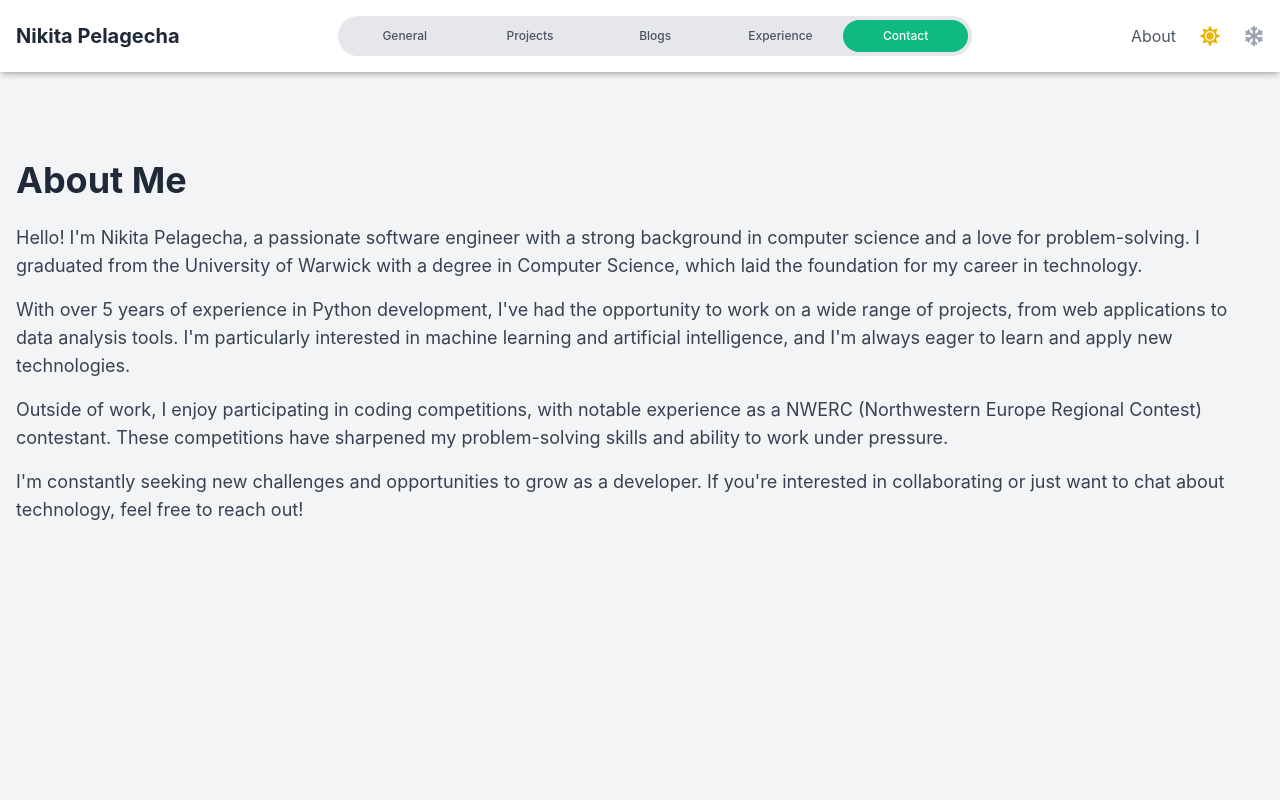
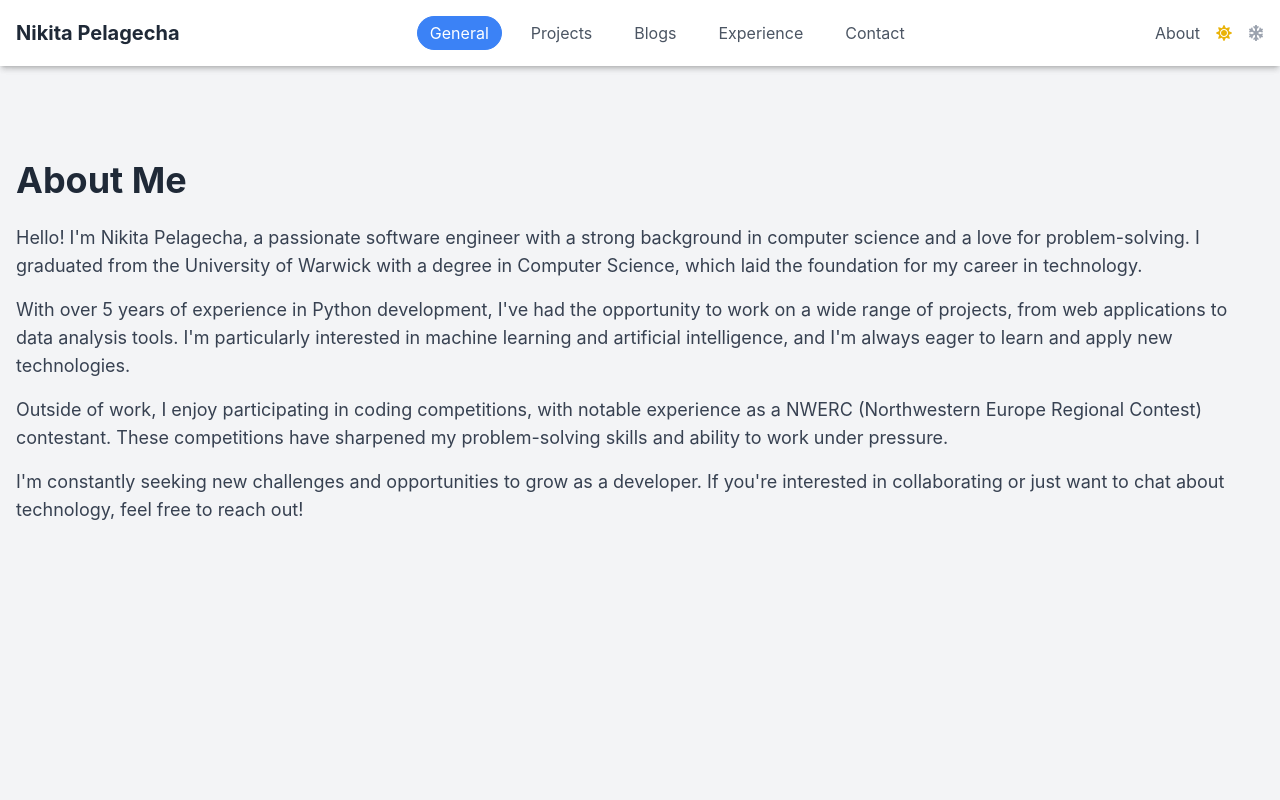
Before and after one commit to pelagecha/website, a Next.js app: page /about in a window 1280 px wide. Shown: the top 800 px of the page. Built offline with nearby package versions, Linux system fonts and the light colour scheme.

Commit message:
fixing the navbar

```diff
--- a/app/components/Navbar.tsx
+++ b/app/components/Navbar.tsx
@@ -3,197 +3,224 @@
 import React, { useContext, useState, useEffect } from "react";
 import Link from "next/link";
 import { ThemeContext } from "../context/ThemeContext";
-import { FaSun, FaMoon } from "react-icons/fa";
-import { useRouter, usePathname } from "next/navigation";
+import { FaSun, FaMoon, FaBars, FaTimes, FaSnowflake } from "react-icons/fa";
 import { useParticles } from "../context/ParticlesContext";
-import { FaSnowflake } from "react-icons/fa";
 import { motion, AnimatePresence } from "framer-motion";
 
 const sections = ["General", "Projects", "Blogs", "Experience", "Contact"];
 
 const Navbar: React.FC = () => {
     const { theme, toggleTheme } = useContext(ThemeContext);
-    const router = useRouter();
-    const pathname = usePathname();
     const { particlesEnabled, toggleParticles } = useParticles();
     const [activeSection, setActiveSection] = useState<string>("general");
+    const [isSidebarOpen, setIsSidebarOpen] = useState(false);
     const [progress, setProgress] = useState(0);
 
     useEffect(() => {
         const handleScroll = () => {
-            const scrollPosition = window.scrollY;
-            const windowHeight = window.innerHeight;
-            const documentHeight = document.documentElement.scrollHeight;
-            const scrollPercentage =
-                scrollPosition / (documentHeight - windowHeight);
-            setProgress(Math.min(scrollPercentage, 0.9999));
+            const scrollTop = window.pageYOffset;
+            const docHeight = document.body.scrollHeight - window.innerHeight;
+            const scrolled = docHeight > 0 ? scrollTop / docHeight : 0;
+            setProgress(scrolled);
 
-            // Check if scrolled to bottom
-            const isAtBottom =
-                window.innerHeight + window.scrollY >=
-                document.body.offsetHeight - 1;
-
-            if (isAtBottom) {
-                setActiveSection("Contact");
+            // Update active section based on scroll position
+            let currentSection = "general";
+            for (const section of sections) {
+                const element = document.getElementById(section.toLowerCase());
+                if (element) {
+                    const rect = element.getBoundingClientRect();
+                    if (rect.top <= 100) {
+                        currentSection = section.toLowerCase();
                     } else {
-                // Update active section based on scroll position
-                const sectionElements = sections.map((section) =>
-                    document.getElementById(section)
-                );
-                const activeIndex = sectionElements.findIndex((el, index) => {
-                    if (!el) return false;
-                    const rect = el.getBoundingClientRect();
-                    const nextEl = sectionElements[index + 1];
-                    const nextRect = nextEl
-                        ? nextEl.getBoundingClientRect()
-                        : { top: Infinity };
-                    return rect.top <= 100 && nextRect.top > 100;
-                });
-                if (activeIndex !== -1) {
-                    setActiveSection(sections[activeIndex]);
+                        break;
                     }
                 }
+            }
+            setActiveSection(currentSection);
         };
 
-        window.addEventListener("scroll", handleScroll);
+        window.addEventListener("scroll", handleScroll, { passive: true });
+        // Initial call to set progress and active section on load
+        handleScroll();
         return () => window.removeEventListener("scroll", handleScroll);
     }, []);
 
     const scrollToSection = (sectionId: string) => {
-        if (sectionId === "general") {
-            window.scrollTo({ top: 0, behavior: "smooth" });
-        } else if (pathname !== "/") {
-            router.push(`/#${sectionId}`);
-        } else {
-            const section = document.getElementById(sectionId);
+        const section = document.getElementById(sectionId.toLowerCase());
         if (section) {
             const navbarHeight = 64; // Adjust this value to match your navbar height
             const offset = 20; // Additional offset to ensure the title is visible
             const elementPosition = section.getBoundingClientRect().top;
             const offsetPosition =
-                    elementPosition +
-                    window.pageYOffset -
-                    navbarHeight -
-                    offset;
+                elementPosition + window.pageYOffset - navbarHeight - offset;
 
             window.scrollTo({
                 top: offsetPosition,
                 behavior: "smooth",
             });
         }
-        }
-        // Immediately update the active section
-        setActiveSection(sectionId);
-    };
-
-    const getProgressColor = () => {
-        return theme === "dark" ? "bg-emerald-600" : "bg-emerald-400";
+        setActiveSection(sectionId.toLowerCase());
+        setIsSidebarOpen(false); // Close sidebar after navigation
     };
 
     return (
+        <>
+            {/* Navbar */}
             <nav
                 className={`${
                     theme === "dark" ? "bg-gray-900" : "bg-white"
                 } shadow-md fixed top-0 left-0 right-0 z-50 transition-colors duration-500`}
             >
                 <div className="container mx-auto p-4 flex justify-between items-center">
+                    {/* Logo */}
                     <div className="text-xl font-bold text-gray-800 dark:text-white">
                         <Link href="/">Nikita Pelagecha</Link>
                     </div>
-                <div className="flex-1 flex justify-center">
-                    <motion.div
-                        className={`${
-                            theme === "dark" ? "bg-gray-800" : "bg-gray-200"
-                        } rounded-full h-10 w-2/3 flex items-center px-1 relative overflow-hidden`}
-                        initial={{ opacity: 0, y: -20 }}
-                        animate={{ opacity: 1, y: 0 }}
-                        transition={{ duration: 0.5, type: "spring" }}
-                    >
-                        <motion.div
-                            className={`absolute left-0 top-0 h-full ${getProgressColor()} rounded-full`}
-                            style={{ width: `${progress * 100}%` }}
-                            initial={false}
-                            animate={{ width: `${progress * 100}%` }}
-                            transition={{
-                                type: "tween",
-                                duration: 0.1,
-                            }}
-                        />
+
+                    {/* Section Buttons (Visible on md and above) */}
+                    <div className="hidden md:flex items-center space-x-4">
                         {sections.map((section) => (
                             <motion.button
                                 key={section}
-                                className={`relative flex-1 h-8 rounded-full text-xs font-medium z-10 ${
-                                    activeSection === section
-                                        ? theme === "dark"
-                                            ? "text-white bg-emerald-700"
-                                            : "text-white bg-emerald-500"
+                                className={`px-3 py-1 rounded-full border ${
+                                    activeSection === section.toLowerCase()
+                                        ? "bg-blue-500 text-white border-blue-500"
                                         : theme === "dark"
-                                        ? "text-gray-300 hover:text-white"
-                                        : "text-gray-600 hover:text-gray-800"
+                                        ? "bg-transparent text-gray-300 border-transparent hover:border-gray-500 hover:text-white"
+                                        : "bg-transparent text-gray-600 border-transparent hover:border-gray-300 hover:text-gray-800"
                                 } transition-colors duration-300`}
                                 onClick={() => scrollToSection(section)}
                                 whileHover={{ scale: 1.05 }}
                                 whileTap={{ scale: 0.95 }}
                             >
-                                {section === "general"
-                                    ? "Home"
-                                    : section
-                                          .split("-")
-                                          .map(
-                                              (word) =>
-                                                  word.charAt(0).toUpperCase() +
-                                                  word.slice(1)
-                                          )
-                                          .join(" ")}
+                                {section}
                             </motion.button>
                         ))}
-                    </motion.div>
                     </div>
+
+                    {/* Right Side Icons */}
                     <div className="flex items-center space-x-4">
+                        {/* About Link */}
                         <Link href="/about" passHref>
-                        <span
-                            className={`${
-                                theme === "dark"
-                                    ? "text-gray-300 hover:text-white"
-                                    : "text-gray-600 hover:text-gray-800"
-                            } cursor-pointer transition-colors duration-300`}
-                        >
+                            <span className="hidden md:block text-gray-600 dark:text-gray-300 hover:text-gray-800 dark:hover:text-white cursor-pointer transition-colors duration-300">
                                 About
                             </span>
                         </Link>
+
+                        {/* Toggle Theme */}
                         <button
                             onClick={toggleTheme}
-                        className="focus:outline-none p-2 rounded-md"
+                            className="focus:outline-none"
                             aria-label="Toggle Theme"
                         >
                             {theme === "dark" ? (
-                            <FaMoon
-                                className="text-gray-300 hover:text-white transition-colors duration-300"
-                                size={20}
-                            />
+                                <FaMoon className="text-gray-300 hover:text-white" />
                             ) : (
-                            <FaSun
-                                className="text-yellow-500 hover:text-yellow-600 transition-colors duration-300"
-                                size={20}
-                            />
+                                <FaSun className="text-yellow-500 hover:text-yellow-600" />
                             )}
                         </button>
+
+                        {/* Toggle Particles */}
                         <button
                             onClick={toggleParticles}
-                        aria-label="Toggle particles"
+                            aria-label="Toggle Particles"
+                            className="focus:outline-none"
                         >
                             <FaSnowflake
                                 className={`${
                                     particlesEnabled
                                         ? "text-blue-500"
                                         : "text-gray-400"
-                            } hover:text-blue-600 transition-colors duration-300`}
-                            size={20}
+                                } hover:text-blue-600`}
                             />
+                        </button>
+
+                        {/* Mobile Menu Button */}
+                        <button
+                            className="md:hidden focus:outline-none"
+                            onClick={() => setIsSidebarOpen(true)}
+                            aria-label="Open menu"
+                        >
+                            <FaBars className="text-gray-600 dark:text-gray-300" />
                         </button>
                     </div>
                 </div>
             </nav>
+
+            {/* Progress Bar at the Bottom of the Viewport */}
+            <div className="fixed bottom-0 left-0 right-0 z-40">
+                <motion.div
+                    className={`h-2 ${
+                        theme === "dark" ? "bg-gray-700" : "bg-gray-300"
+                    }`}
+                    initial={{ width: 0 }}
+                    animate={{ width: `${progress * 100}%` }}
+                    transition={{ ease: "easeOut", duration: 0.2 }}
+                >
+                    <motion.div
+                        className="h-full bg-blue-500"
+                        initial={{ width: 0 }}
+                        animate={{ width: `${progress * 100}%` }}
+                        transition={{ ease: "easeOut", duration: 0.2 }}
+                    />
+                </motion.div>
+            </div>
+
+            {/* Sidebar for Mobile Navigation */}
+            <AnimatePresence>
+                {isSidebarOpen && (
+                    <motion.div
+                        initial={{ x: "100%" }}
+                        animate={{ x: 0 }}
+                        exit={{ x: "100%" }}
+                        transition={{ type: "tween", duration: 0.3 }}
+                        className={`fixed top-0 right-0 h-full w-64 ${
+                            theme === "dark" ? "bg-gray-800" : "bg-white"
+                        } shadow-lg z-50`}
+                    >
+                        <div className="p-4 relative h-full">
+                            {/* Close Button */}
+                            <button
+                                className="absolute top-4 right-4 focus:outline-none"
+                                onClick={() => setIsSidebarOpen(false)}
+                                aria-label="Close menu"
+                            >
+                                <FaTimes className="text-gray-600 dark:text-gray-300" />
+                            </button>
+
+                            {/* Sidebar Content */}
+                            <div className="mt-12 flex flex-col items-start space-y-6">
+                                {/* Section Links */}
+                                {sections.map((section) => (
+                                    <button
+                                        key={section}
+                                        onClick={() => scrollToSection(section)}
+                                        className={`w-full text-left py-2 px-4 rounded-lg text-lg font-medium ${
+                                            activeSection ===
+                                            section.toLowerCase()
+                                                ? "bg-blue-500 text-white"
+                                                : "text-gray-600 dark:text-gray-300 hover:bg-gray-200 dark:hover:bg-gray-700"
+                                        } transition-colors duration-300`}
+                                    >
+                                        {section}
+                                    </button>
+                                ))}
+
+                                {/* About Link */}
+                                <Link href="/about" passHref>
+                                    <button
+                                        onClick={() => setIsSidebarOpen(false)}
+                                        className={`w-full text-left py-2 px-4 rounded-lg text-lg font-medium text-gray-600 dark:text-gray-300 hover:bg-gray-200 dark:hover:bg-gray-700 transition-colors duration-300`}
+                                    >
+                                        About
+                                    </button>
+                                </Link>
+                            </div>
+                        </div>
+                    </motion.div>
+                )}
+            </AnimatePresence>
+        </>
     );
 };
 
```
Lines whose indentation alone changed are shown as unchanged.
